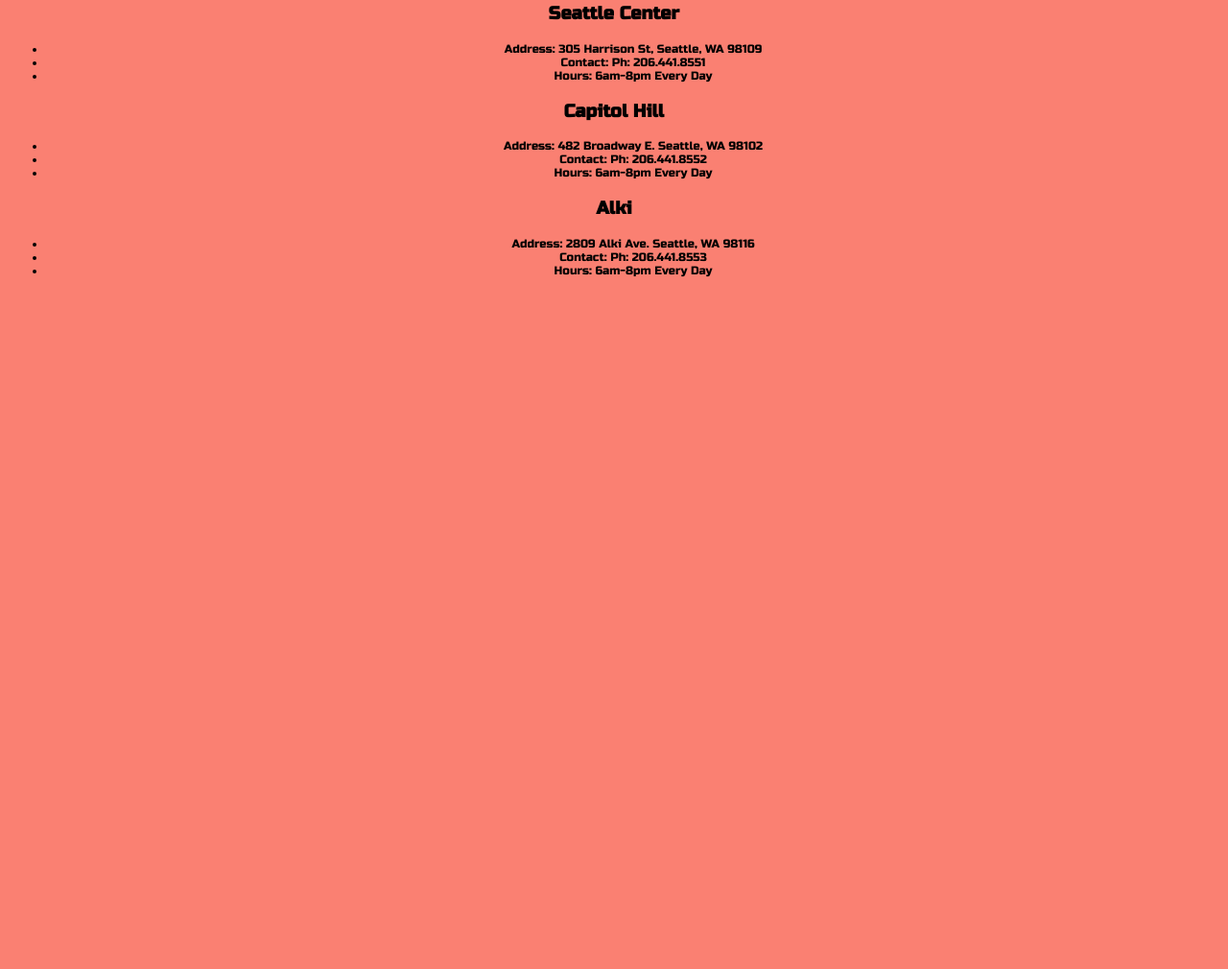
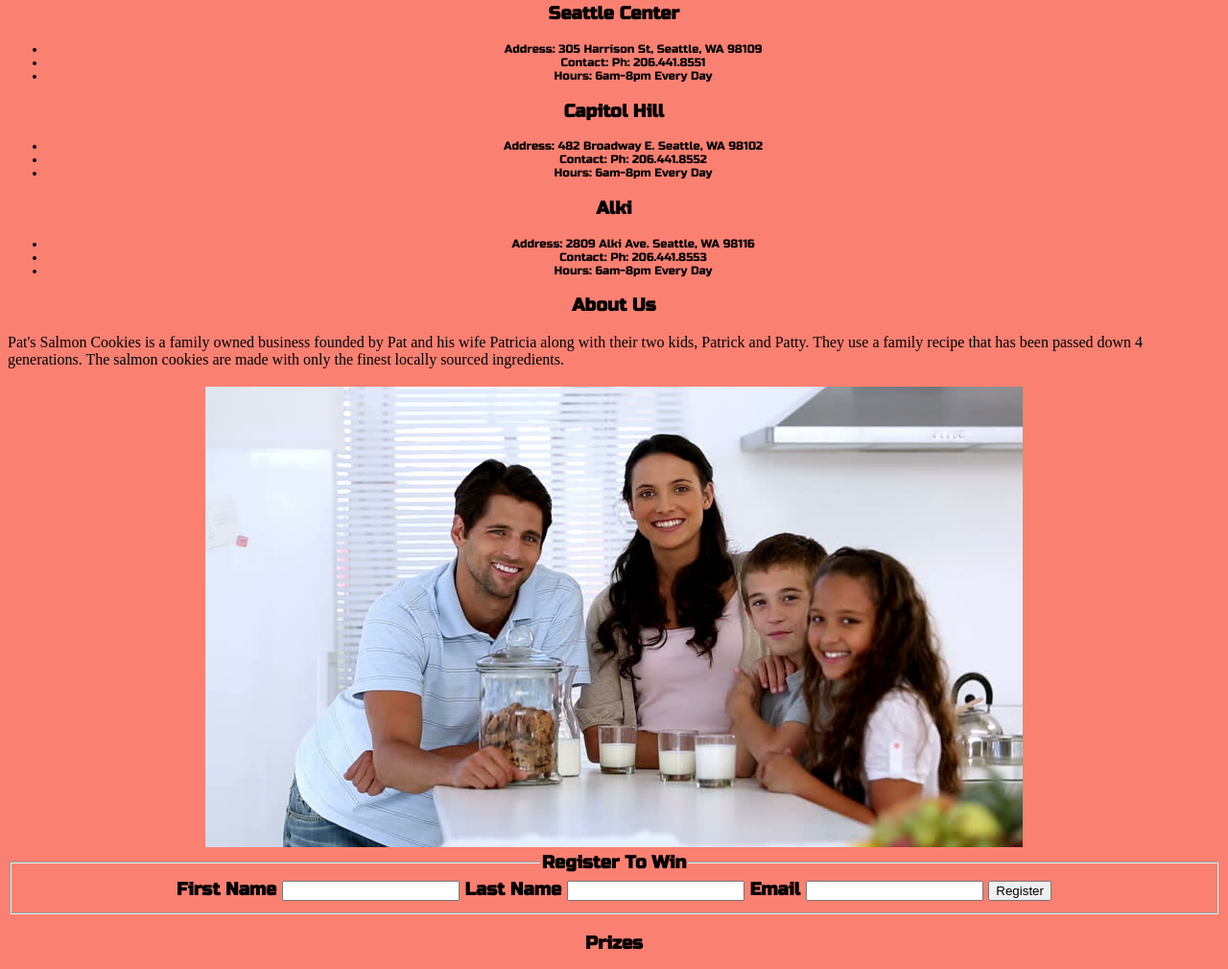
Before and after one commit to trevorjdobson/store, a plain HTML site: page index.html in a window 1280 px wide. Shown: the part 722-1732 px from the top of the page at 96% size. Before the commit the page ends 1023 px from the top, so only its background shows below. Drawn offline with Linux system fonts and the light colour scheme; files whose address does not match are found by name.

Commit message:
added pictures

```diff
--- a/index.html
+++ b/index.html
@@ -42,5 +42,22 @@
               <li>Contact: Ph: 206.441.8553</li>
               <li>Hours: 6am-8pm Every Day</li>
             </ul>
+      <h3 id="aboutus">About Us</h3>
+        <p>Pat's Salmon Cookies is a family owned business founded by Pat and his wife Patricia along with their two kids, Patrick and Patty.  They use a family recipe that has been passed down 4 generations. The salmon cookies are made with only the finest locally sourced ingredients.</p>
+      <h3><img src="images/family.jpg" alt="Family">
+        <form id="register">
+          <fieldset>
+            <legend>Register To Win</legend>
+            <label for="firstname">First Name</label>
+            <input name="firstname" type="text" />
+            <label for="lastname">Last Name</label>
+            <input name="lastname" type="text" />
+            <label for="email">Email</label>
+            <input name="email" type="text" />
+            <button type="submit">Register</button>
+          </fieldset>
+        </form>
+      <h3>Prizes</h3>
+      <h3 id="prizes"><img src="images/shirt.jpg" alt="Shirt" title="Salmon Shirt"><img src="images/fish.jpg" alt="Fish Art" title="Fish Art"><img src="images/cutter.jpeg" alt="Cookie Cutter" title="Cookie Cutter"><img src="images/frosted-cookie.jpg" alt="Cookie" title="Cookie"></h3>
   </body>
 </html>
--- a/indexstyle.css
+++ b/indexstyle.css
@@ -5,6 +5,7 @@ h1 {
   font-family: 'Permanent Marker', cursive;
   text-align: center;
   font-size: 72px;
+
 }
 h2, h3, ul {
   text-align: center;
@@ -16,3 +17,7 @@ h2 {
 ul {
   font-size: 12px;
 }
+.aboutus {
+  padding: 50px;
+  font-size: 48px;
+}
```
